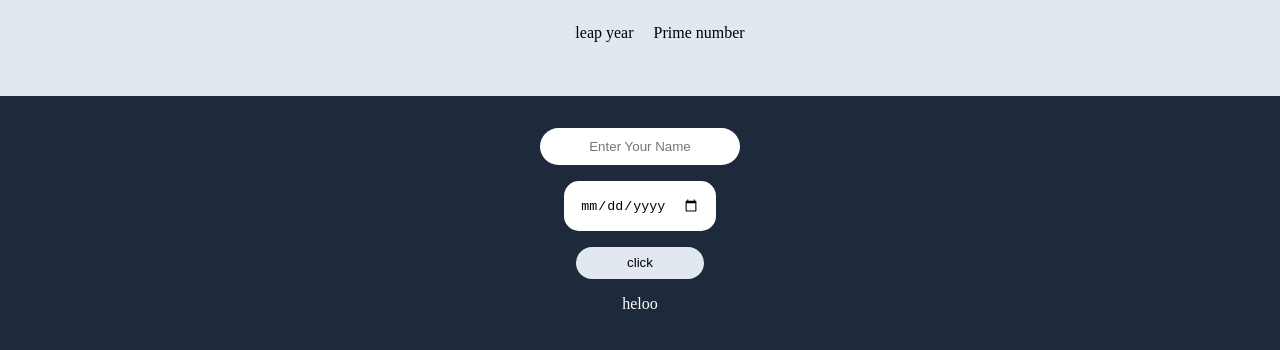
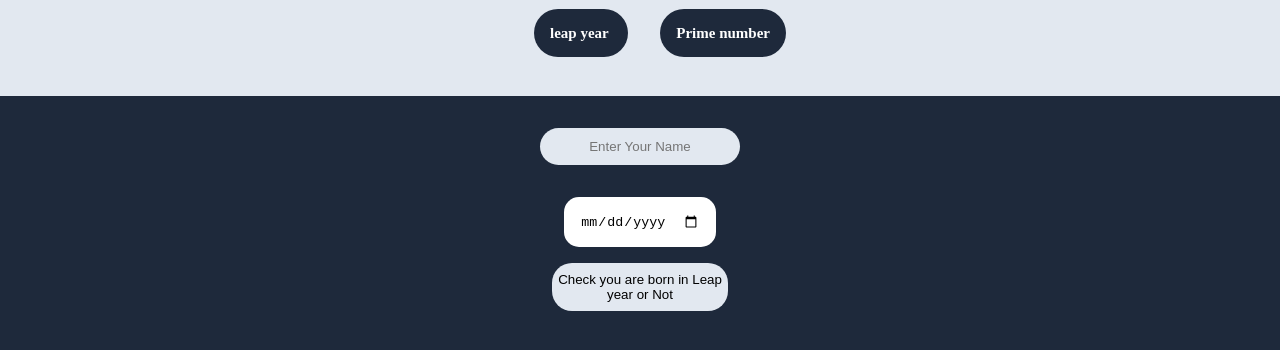
Before and after one commit to pratikshelar546/Leapyear-primenumber, a plain HTML site: page index.html in a window 1280 px wide. Drawn offline with Linux system fonts and the light colour scheme.

Commit message:
leap year done

```diff
--- a/app.js
+++ b/app.js
@@ -8,7 +8,7 @@ var nameout = document.querySelector("#nameot");
 
 // }
 userName.addEventListener("input", function(){
-nameout.innerHTML = `${userName.value}, heyy how are you`
+nameout.innerHTML = `Hello ${userName.value}, hope your are doing good! Enter your Birth date to check you born in leap year or not`
 })
 
 btn.addEventListener(
@@ -16,6 +16,9 @@ btn.addEventListener(
     function eventhandler() {
       nameout.innerHTML = userName.value;
     let input = date.value;
+    if(userName.value===0){
+        alert("Please enter your name")
+    }
     if (date.value.lenght === 0) {
       alert("plese enter date first");
     } else {
@@ -26,14 +29,14 @@ btn.addEventListener(
       let currentYear = currentDate.getFullYear();
       if (year >= 1000 && year <= currentYear) {
         if (year % 400 === 0 || year % 4 === 0) {
-          divot.innerHTML = "you are born in leap year";
-          console.log("you are born in leap year");
+          divot.innerHTML = `${userName.value},you are born in leap year`;
+
         } else if (year % 100 === 0) {
-          divot.innerHTML = "you are not born in sss leap year";
-          // console.log("you are not born in sss leap year");
+          divot.innerHTML = `${userName.value},you are not born in leap year`;
+
         } else {
-          divot.innerHTML = "you are not born in sss leap year";
-          // console.log("your not born in leap year");
+          divot.innerHTML = `${userName.value},you are not born in leap year`;
+
         }
       }
     }
--- a/index.html
+++ b/index.html
@@ -11,10 +11,10 @@
     <nav  class="nav">
         <ul  >
             <li class="bulltes">
-                leap year
+               <a class="deco" href="/">leap year</a>
             </li>
             <li class="bulltes">
-                 Prime number
+                 <a class="deco" href="/">Prime number</a>
             </li>
         </ul>
     </nav>
@@ -24,8 +24,8 @@
         <div class="dates">
             <input class="input"  id="date" type="date"/>
         </div>
-        <button class="click" id="click">click</button>
-        <div class="ot" id="ot">heloo</div>
+        <button class="click" id="click">Check you are born in Leap year or Not</button>
+        <div class="ot" id="ot"></div>
 </div>
     <div class="leap" id="leap"></div>
 
--- a/style.css
+++ b/style.css
@@ -18,18 +18,34 @@ body{
     margin: 0px;
 }
 .bulltes{
+
+    /* list-style: none; */
+    display: inline;
+   margin: 1rem;
+    font-weight: bold;
+   color: white;
+   padding: 1rem;
+   background-color: var(--background-color);
+   border-radius: 25px;
+
+   font-size: 15px;
+}
+.deco{
     text-decoration: none;
-    list-style: none;
-    display: inline;
-    padding: 0rem 0.5rem;
+    color: white;
+
 }
 .container{
     text-align: center;
     padding: 1rem;
+    font-weight: bold;
+    font-size: 20px;
 }
 .dates{
     margin: 0px;
     text-align: center;
+    color: var(--navbar-color);
+    border-style: none;
 
 }
 .input{
@@ -39,8 +55,8 @@ body{
 }
 .click{
     background-color: var(--navbar-color);
-    width: 8rem;
-    height: 2rem;
+    width: 11rem;
+    height: 3rem;
     border-radius: 20px;
     border: none;
     margin:1rem;
@@ -51,8 +67,11 @@ body{
     margin: 1rem;
     border: none;
     border-radius: 20px;
+    background-color: var(--navbar-color);
+
     text-align: center;
 }
 .nameot{
-
+    padding-bottom: 1rem;
+    margin: auto;
 }
```
